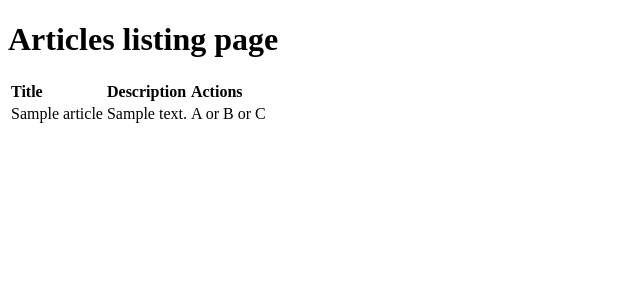
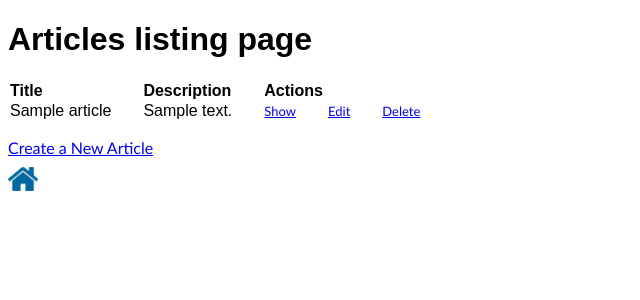
Before and after one commit to JaredJacobs1/alpha-blog, a Rails app: page /articles in a window 1280 px wide. Shown: the top 300 px of the page, without its empty margins (0-640 px from the left). Run offline with Rails 7, Linux system fonts and the light colour scheme; tables that the repository leaves empty hold one stand-in row (values such as "Sample post"); style sheets or scripts are compiled from the project's sources.

Commit message:
Added edit and delete using lots of existing code. Also 'link_to' was explained some: creates page links easily without much todo about paths (see prefixes in 'rails routes --expanded' and don't forget to add '_path')

```diff
--- a/app/controllers/articles_controller.rb
+++ b/app/controllers/articles_controller.rb
@@ -56,4 +56,16 @@ class ArticlesController < ApplicationController
     end
   end
 
+  def destroy
+    # the route requires this DELETE action to provide an Article id in the URL. It is
+    # accessible, here, in the params array. @article gets the article object.
+    @article = Article.find(params[:id])
+
+    # now, delete the article
+    @article.destroy
+
+    # where do we want to go after the @article is destroyed? The listing page.
+    redirect_to articles_path
+  end
+
 end
--- a/app/views/articles/index.html.erb
+++ b/app/views/articles/index.html.erb
@@ -1,21 +1,49 @@
+<style> table, h1 { font-family: arial; } </style>
 <h1>Articles listing page</h1>
 
 <table>
   <thead>
     <tr>
-      <td><strong>Title</strong></td>
-      <td><strong>Description</strong></td>
-      <td><strong>Actions</strong></td>
+      <th>Title</th>
+      <th>Description</th>
+      <th colspan='3'>Actions</th>
     </tr>
   </thead>
 
+  <style>
+    .tdLink {
+      text-decoration: none;
+      font-color:red;
+      font-family:Trebuchet MS;
+      font-size:13px;
+    }
+    td, th{
+      padding: 0 30px 0 0;
+      text-align: left;
+    }
+  </style>
   <tbody>
     <% @arts.each do |art| %>
       <tr>
         <td><%= art.title %></td>
         <td><%= art.description %></td>
-        <td>A or B or C</td>
+        <td class='tdLink'><%= link_to 'Show', article_path(art) %></td>
+        <td class='tdLink'><%= link_to 'Edit', edit_article_path(art) %></td>
+        <td class='tdLink'><%= link_to 'Delete', article_path(art), method: :Delete, data: { confirm: "Delete this article?" } %></td>
       </tr>
     <% end %>
   </tbody>
 </table>
+
+<p style="font-color:red; font-family:Trebuchet MS;font-size:16px;">
+  <%= link_to 'Create a New Article', new_article_path %><br/>
+  <style>
+    img {
+      width: 30px;
+      margin-top: 10px;
+    }
+  </style>
+  <%= link_to root_path do %>
+    <%= image_tag('homeIcon.png') %>
+  <% end %>
+</p>
--- a/app/views/articles/new.html.erb
+++ b/app/views/articles/new.html.erb
@@ -29,3 +29,7 @@
   </p>
 
 <% end %>
+
+<p style="font-color:red; font-family:Trebuchet MS;font-size:16px;">
+  <%= link_to 'List all Articles', articles_path %>
+</p>
--- a/app/views/pages/home.html.erb
+++ b/app/views/pages/home.html.erb
@@ -11,4 +11,6 @@
     <h2>(Thank you, Mashrur!)</h2>
   </body>
 
+  <%= link_to 'List of Articles', articles_path %>
+
 </html>
--- a/config/routes.rb
+++ b/config/routes.rb
@@ -4,5 +4,13 @@ Rails.application.routes.draw do
   #Set up a route to the "about" page
   get "about", to: "pages#about"
 
-  resources :articles, only: [:show, :index, :new, :create, :edit, :update]
+  # At this point, if we add ':destroy' to the route set, we have exposed all of the
+  # REST-ful routes. There's no longer a reason to limit them with the 'only' array, as
+  # in the line below. So, use the equivalent set provided in the uncommented line.
+  #
+  # resources :articles, only: [:show, :index, :new, :create, :edit, :update, :destroy]
+  #
+  # REST is a mapping between CRUD and the HTTP verbs get, post, patch/put and delete.
+  #
+  resources :articles
 end
```
Also changed, not shown: app/views/articles/edit.html.erb (+23 -1 lines), app/views/articles/show.html.erb (+11 -1 lines), app/assets/images/homeIcon.png (added).
